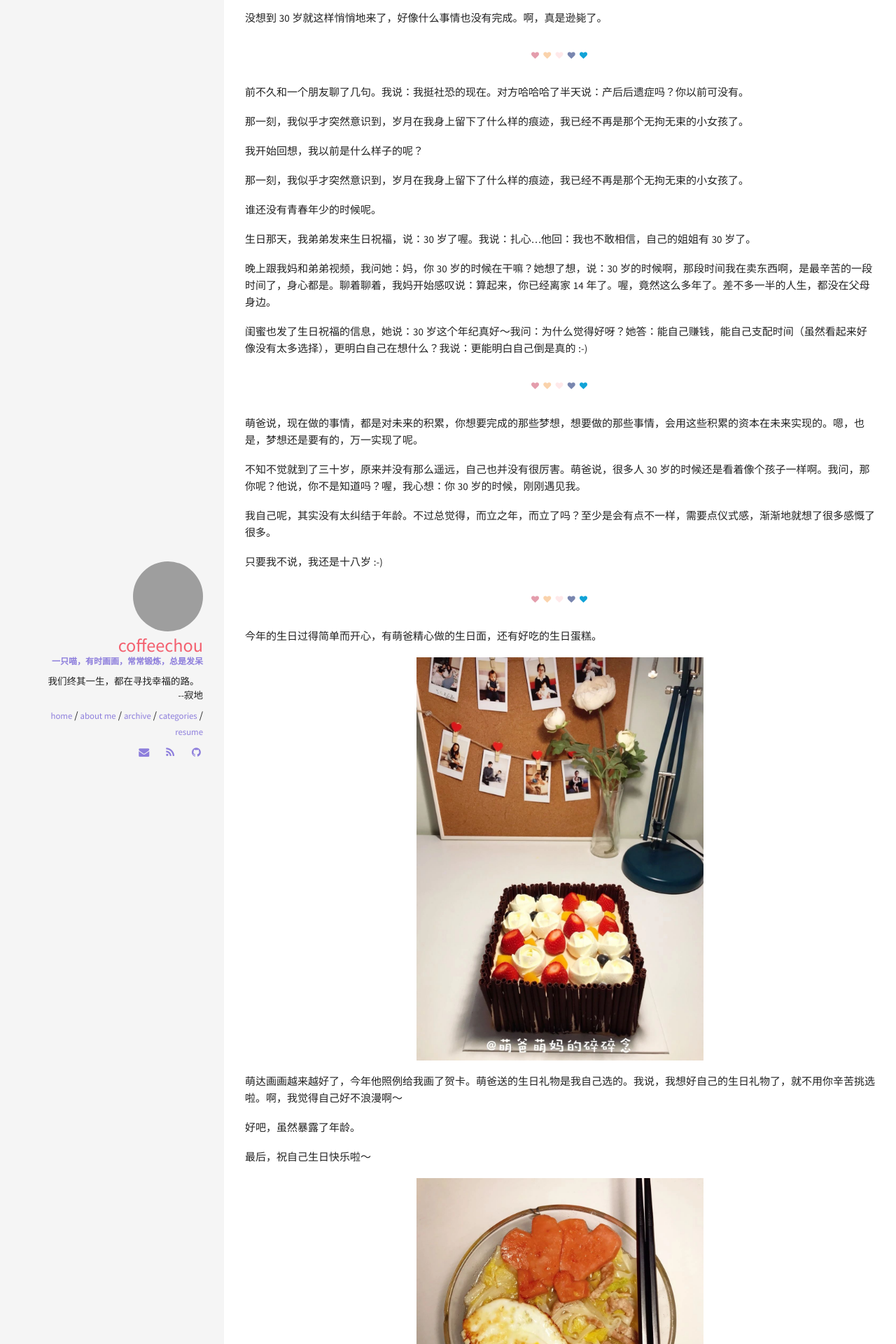
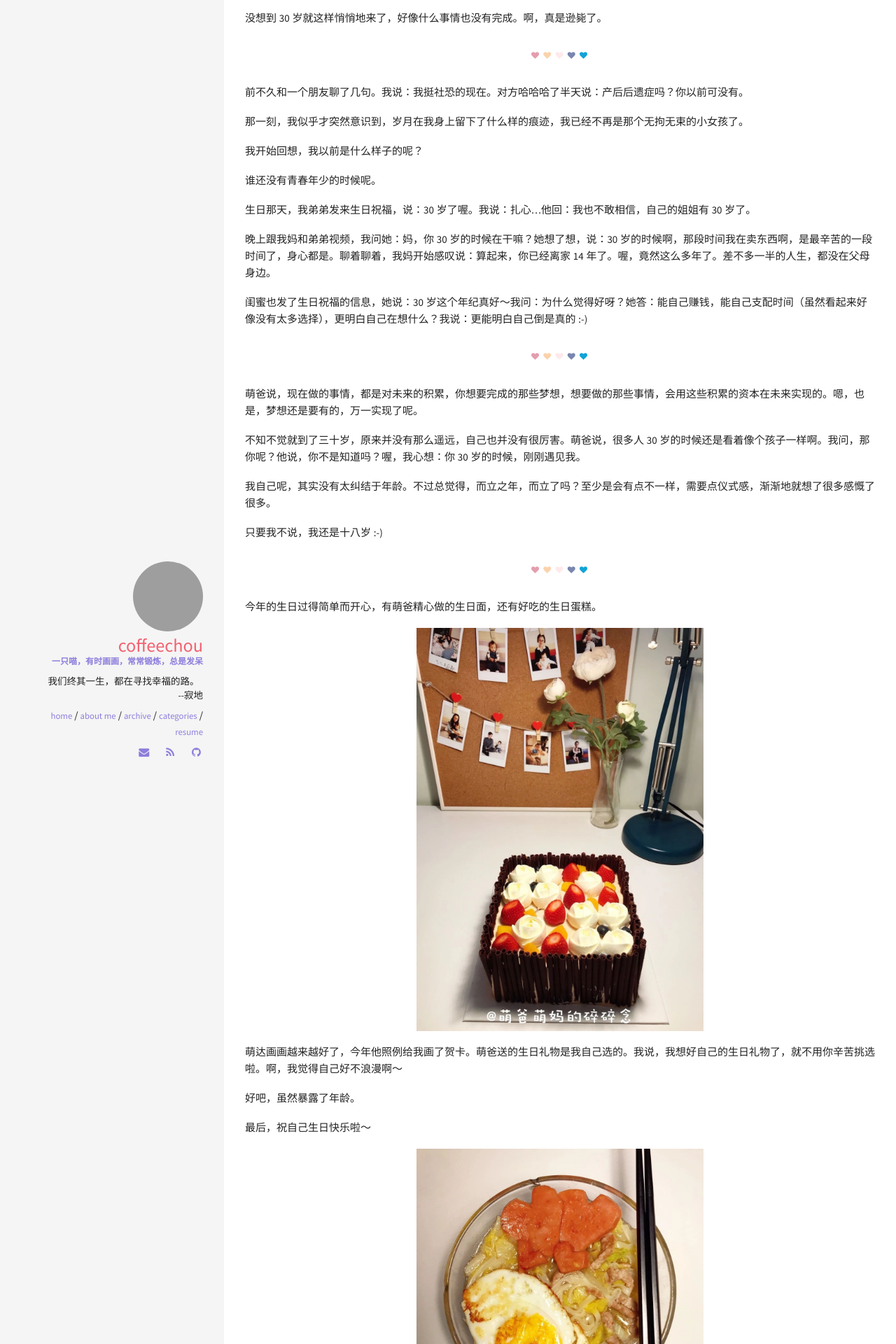
Before and after one commit to CoffeeChou/CoffeeChou.github.io, a Jekyll site: the page built from _posts/2021-06-13-my-30th-birthday.md, in a window 1280 px wide. Shown: the part 476-2396 px from the top of the page at 70% size. Built offline with Jekyll 4.4.1, drawn with Linux system fonts in a browser that asks for light colours; comment, search, counter and statistics services are not loaded; grey boxes are pictures that could not be loaded.

Commit message:
delete duplicate sentence.
Signed-off-by: CoffeeChou <coffee.zyr@gmail.com>

```diff
--- a/_posts/2021-06-13-my-30th-birthday.md
+++ b/_posts/2021-06-13-my-30th-birthday.md
@@ -26,8 +26,6 @@ comments: true
 那一刻，我似乎才突然意识到，岁月在我身上留下了什么样的痕迹，我已经不再是那个无拘无束的小女孩了。
 
 我开始回想，我以前是什么样子的呢？
-
-那一刻，我似乎才突然意识到，岁月在我身上留下了什么样的痕迹，我已经不再是那个无拘无束的小女孩了。
 
 谁还没有青春年少的时候呢。
 
```
